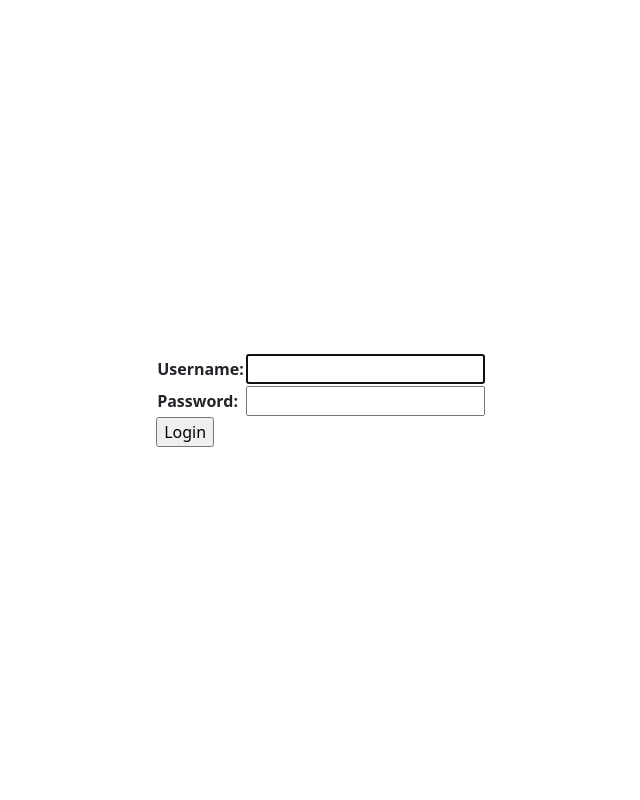
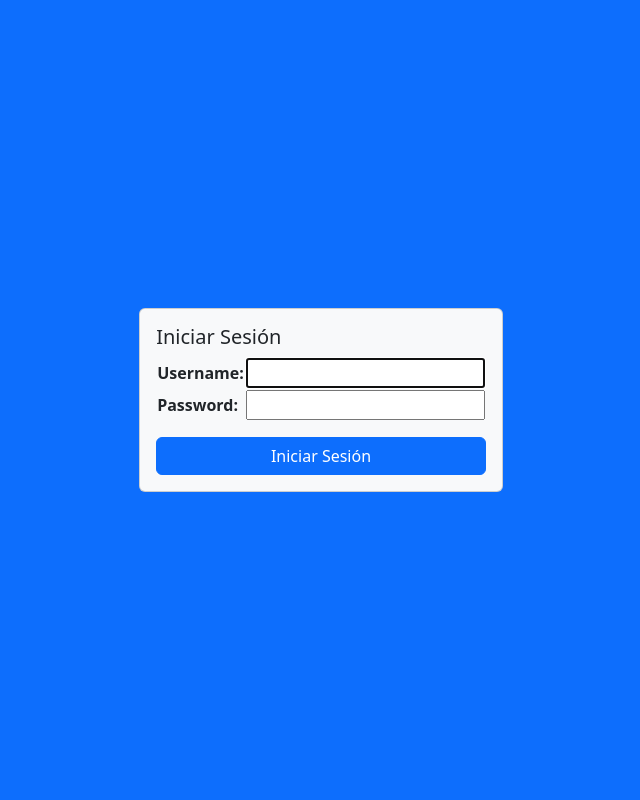
Before and after one commit to bryan-chilque/university-degree-project, a Django app: page /web/login/ in a window 1280 px wide. Shown: the whole page, without its empty margins (319-959 px from the left). Run offline with Django 4.2, Linux system fonts and the light colour scheme.

Commit message:
feat: login user design

```diff
--- a/rrggweb/templates/rrggweb/login.html
+++ b/rrggweb/templates/rrggweb/login.html
@@ -1,11 +1,16 @@
 {% extends 'base.html' %} {% block title %}Login{% endblock %} {% block body %}
-<div class="vh-100 d-flex justify-content-center align-items-center">
+<div class="vh-100 d-flex justify-content-center align-items-center bg-primary">
+  <div class="card bg-light">
+    <div class="card-body">
+      <h5 class="card-title">Iniciar Sesión</h5>
       <form method="post">
         {% csrf_token %}
         <table>
           {{form}}
         </table>
-    <input type="submit" value="Login" />
+        <button type="submit" class="btn btn-primary w-100 mt-3">Iniciar Sesión</button>
       </form>
     </div>
+  </div>
+</div>
 {% endblock %}
```
Lines whose indentation alone changed are shown as unchanged.
